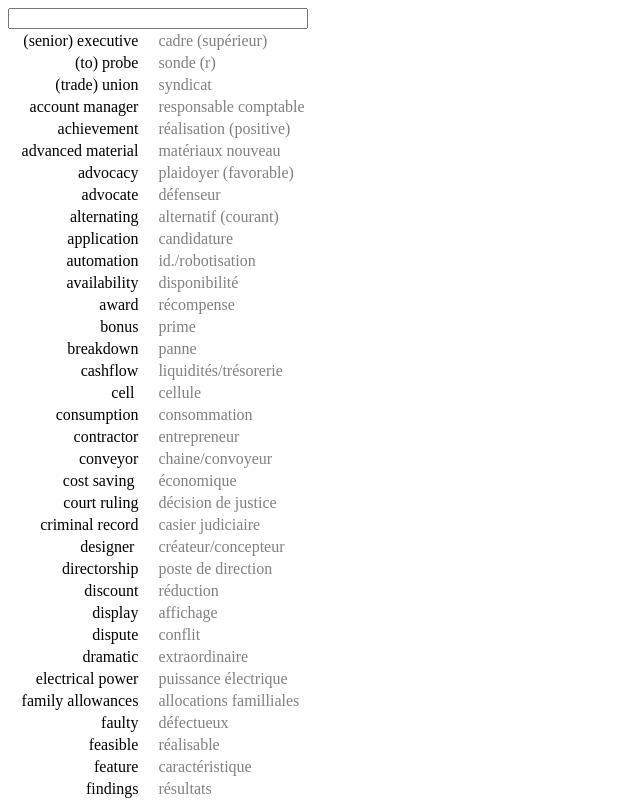
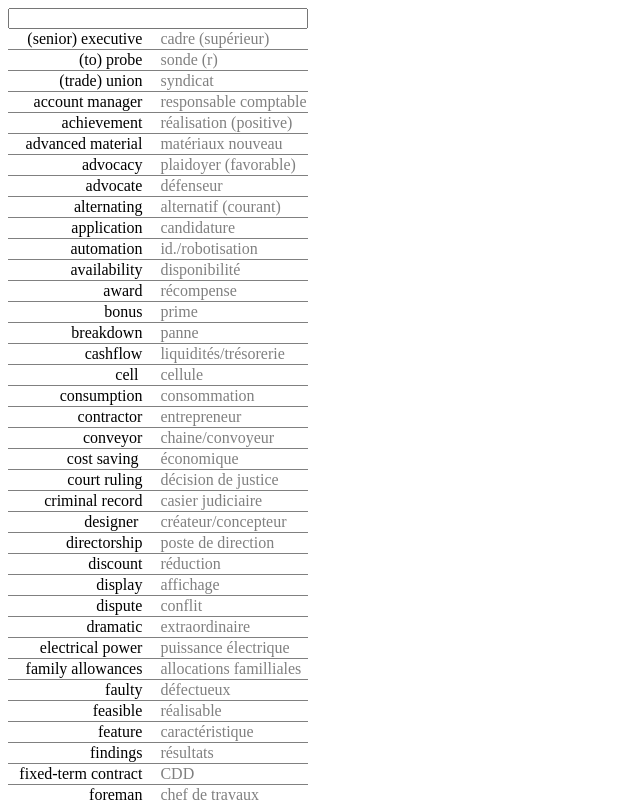
Before and after one commit to Ben-Cho/rechercheDeMots, a plain HTML site: page index.html in a window 1280 px wide. Shown: the top 802 px of the page, without its empty margins (0-640 px from the left). Drawn offline with Linux system fonts and the light colour scheme.

Commit message:
Add files via upload

```diff
--- a/index.html
+++ b/index.html
@@ -1,15 +1,18 @@
 <head>
 	<script type="text/javascript" src="js.js"></script>
+	<meta http-equiv="Content-Type" content="text/html; charset=UTF-8" />
 	<style>
 		table{
 			width: 300px;
 			border: 0px black solid;
+			border-collapse: collapse;
 		}
 		tr{
+			border-bottom: 1px black solid;
 		}
 		td{
 			width: 50%;
-			border: 0px black solid;
+			border-bottom: 1px grey solid;
 		}
 		input {
 			width : 300px;
--- a/js.js
+++ b/js.js
@@ -46,7 +46,8 @@ function myFunction() {
 	} else {
 		for(var i=0; i<186; i++)
 		{
-			if(document.getElementById("input").value == grille[i][0].substr(0,document.getElementById("input").value.length))
+			if((document.getElementById("input").value == grille[i][0].substr(0,document.getElementById("input").value.length))
+				 || ("to ".concat(document.getElementById("input").value) == grille[i][0].substr(0,document.getElementById("input").value.length+3)))
 			{
 				str += "<tr>";
 			    str += "<td class='gauche'>"
@@ -437,9 +438,9 @@ grille[123][0]="the accounts";
 grille[123][1]="la comptabilité";
 
 grille[124][0]="tip";
-grille[124][1]="un tuyau (idée)              ";
+grille[124][1]="un tuyau (idée)";
 
-grille[125][0]="tip  ";
+grille[125][0]="tip";
 grille[125][1]="information";
 
 grille[126][0]="to accommodate";
```
